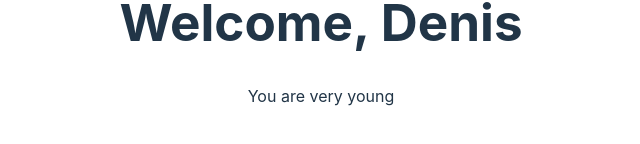
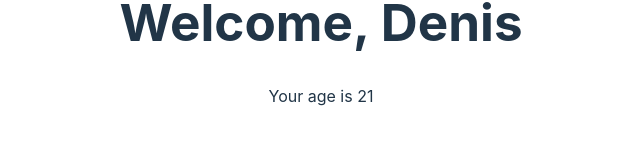
Before and after one commit to owlpsycho/Develhope-React, a React (Vite) app: page / in a window 1280 px wide. Shown: the part 358-502 px from the top of the page, without its empty margins (319-959 px from the left). Built offline with nearby package versions, Linux system fonts and the light colour scheme.

Commit message:
correzione esercizio 25

```diff
--- a/src/Age.jsx
+++ b/src/Age.jsx
@@ -1,3 +1,7 @@
 export function Age({ age }) {
-  return <>{age > 18 ? <p>Your age is {age}</p> : <p>You are very young</p>}</>;
+  return (
+    <>
+      <p>Your age is {age}</p>
+    </>
+  );
 }
--- a/src/App.jsx
+++ b/src/App.jsx
@@ -4,7 +4,7 @@ import { Welcome } from "./Welcome";
 function App() {
   return (
     <>
-      <Welcome name="Denis" />
+      <Welcome name="Denis" age={21}/>
     </>
   );
 }
--- a/src/Welcome.jsx
+++ b/src/Welcome.jsx
@@ -1,10 +1,10 @@
 import { Age } from "./Age";
 
-export function Welcome({ name }) {
+export function Welcome({ name, age }) {
   return (
     <>
       <h1>Welcome, {name}</h1>
-      <Age age={17} />
+      {age > 18 ? <Age age={age} /> : <p>You are very young</p>}
     </>
   );
 }
```
